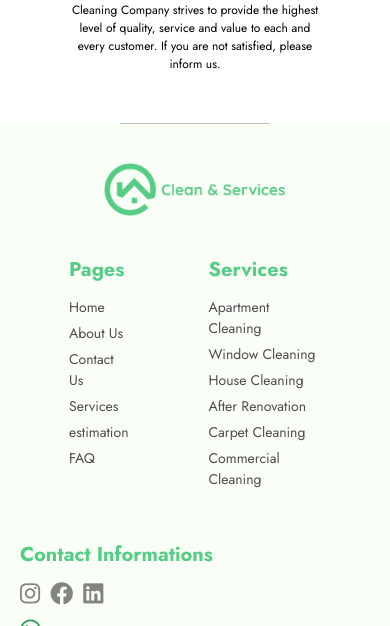
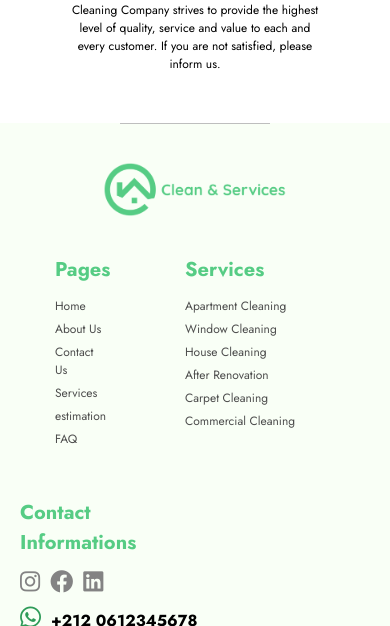
Before and after one commit to TH-MM/cleaner-project, a PHP site: page /aboutUs.php in a window 390 px wide. Shown: the part 5874-6500 px from the top of the page. Run offline with PHP 8.4, Linux system fonts and the light colour scheme; some libraries are stand-ins or nearby versions; some web fonts are replaced.

Commit message:
fix some bugs

```diff
--- a/css/aboutUs.css
+++ b/css/aboutUs.css
@@ -730,8 +730,9 @@
     }
 
     .section-title {
-        font-size: 20px;
+        font-size: 14px;
         color: rgb(39, 39, 39);
+        text-align: center;
     }
 
 }
--- a/css/footer.css
+++ b/css/footer.css
@@ -220,4 +220,59 @@
         align-items: center;
     }
 
+     .pages-container {
+        width: 50px;
+    }
+
+    .pages-container h1{
+        font-size: 20px;
+        margin-bottom: 7px;
+    }
+
+    .pages-container a{
+        font-size: 12px;
+    }
+
+    .services-container {
+        width: 150px;
+    }
+
+    .services-container h1{
+        font-size: 20px;
+        margin-bottom: 7px;
+    }
+
+    .services-container a{
+        font-size: 12px;
+    }
+
 }
+
+@media (max-width: 468px) {
+     .pages-container {
+        width: 50px;
+    }
+
+    .pages-container h1{
+        font-size: 20px;
+        margin-bottom: 7px;
+    }
+
+    .pages-container a{
+        font-size: 12px;
+    }
+
+    .services-container {
+        width: 150px;
+    }
+
+    .services-container h1{
+        font-size: 20px;
+        margin-bottom: 7px;
+    }
+
+    .services-container a{
+        font-size: 12px;
+    }
+
+}
```
